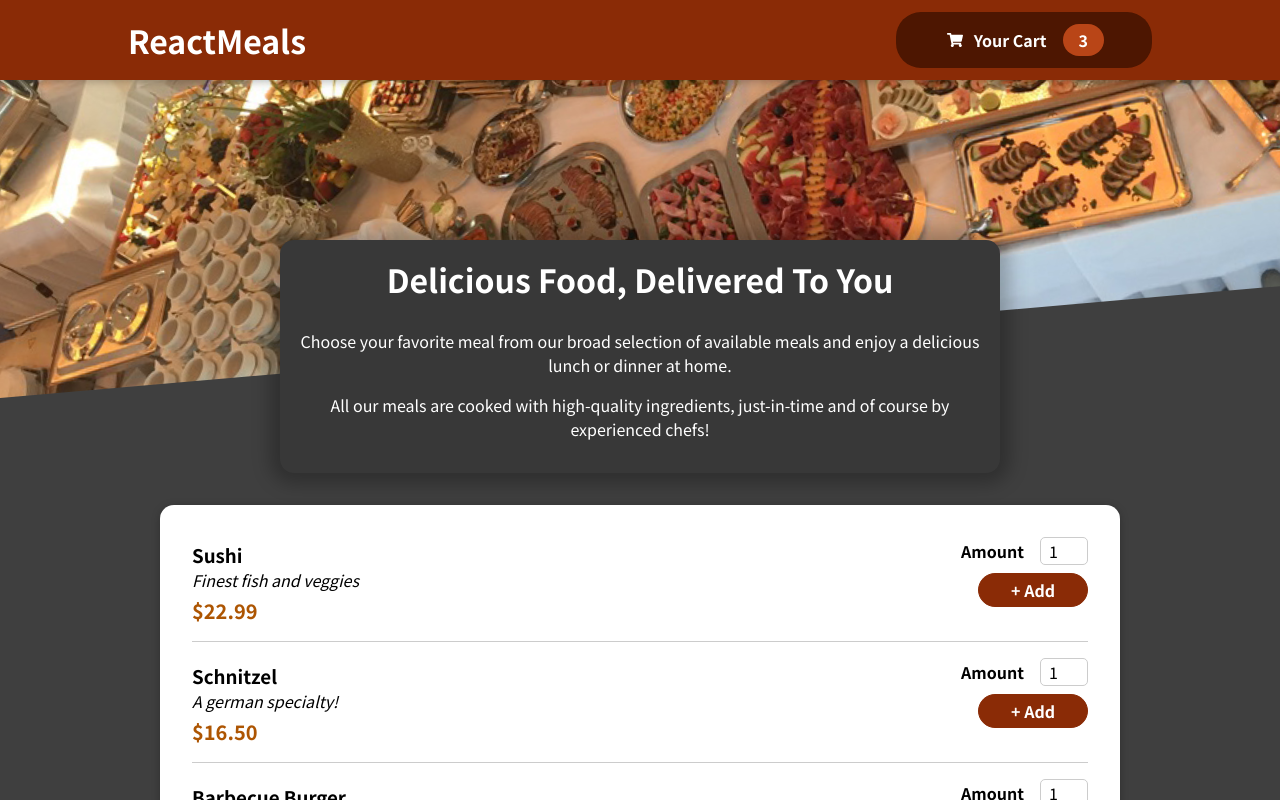
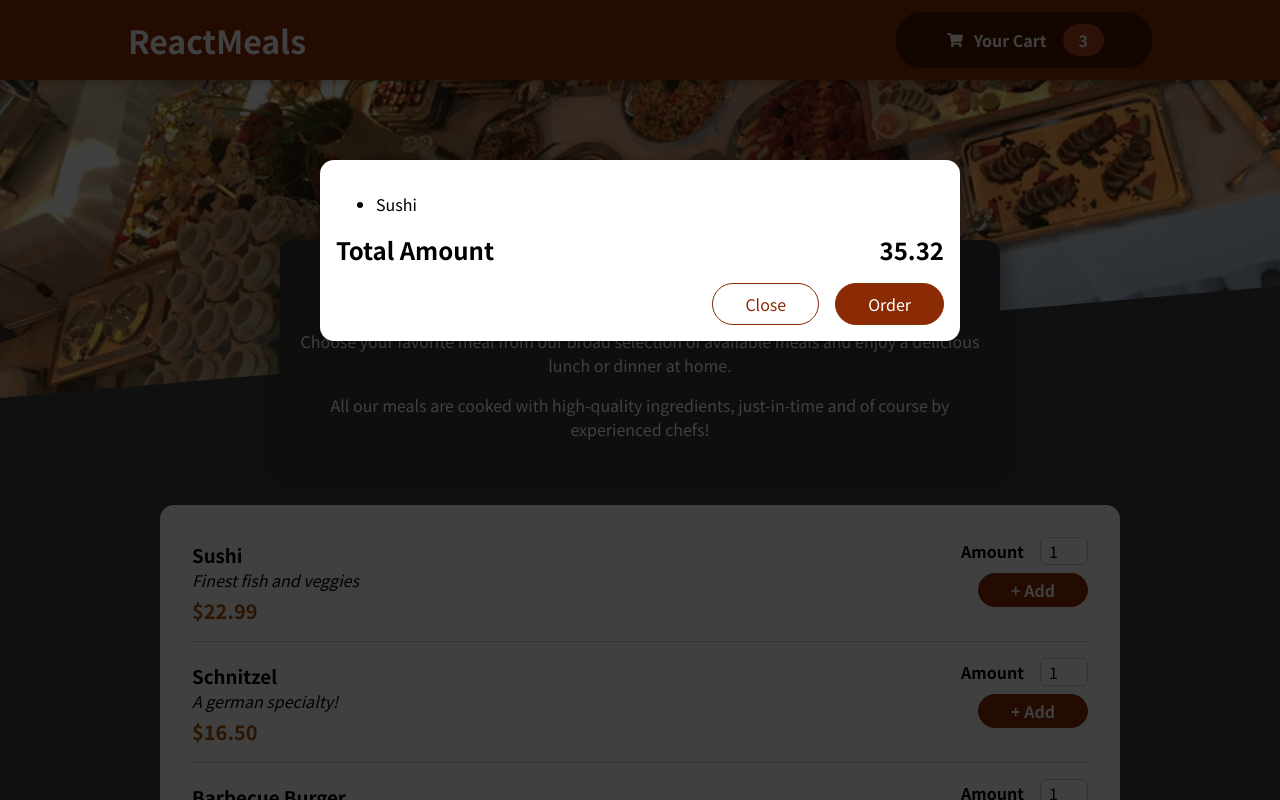
Before and after one commit to NishantDumbre/restaurant-website, a React (Create React App) app: page / in a window 1280 px wide. Shown: the top 800 px of the page. Built offline with nearby package versions, Linux system fonts and the light colour scheme.

Commit message:
Added moda and used React portals

```diff
--- a/public/index.html
+++ b/public/index.html
@@ -28,6 +28,8 @@
   </head>
   <body>
     <noscript>You need to enable JavaScript to run this app.</noscript>
+    <div id="modal"></div>
+    <div id="overlays"></div>
     <div id="root"></div>
     <!--
       This HTML file is a template.
--- a/src/App.js
+++ b/src/App.js
@@ -2,10 +2,12 @@
 
 import Header from './components/Layout/Header';
 import Meals from './components/Meals/Meals';
+import Cart from './components/Cart/Cart';
 
 function App() {
   return (
     <Fragment>
+      <Cart />
       <Header />
       <Meals />
     </Fragment>
--- /dev/null
+++ b/src/components/Cart/Cart.js
@@ -0,0 +1,28 @@
+import React from 'react'
+import classes from "./Cart.module.css"
+import Modal from '../UI/Modal'
+
+const Cart = () => {
+
+    const cartItems = [{id:1, name:'Sushi', amount:1, price:12.33}].map((item) =>{
+        return <li key={item.id} >{item.name}</li>
+    })
+
+  return (
+    <Modal>
+        <ul>
+        {cartItems}
+        </ul>
+        <div className={classes.total} >
+            <span>Total Amount</span>
+            <span>35.32</span>
+        </div>
+        <div className={classes.actions} >
+            <button type='click' className={classes['button--alt']}  >Close</button>
+            <button type='click' className={classes.button}  >Order</button>
+        </div>
+    </Modal>
+  )
+}
+
+export default Cart
--- /dev/null
+++ b/src/components/Cart/Cart.module.css
@@ -0,0 +1,46 @@
+.cart-items {
+    list-style: none;
+    margin: 0;
+    padding: 0;
+    max-height: 20rem;
+    overflow: auto;
+  }
+
+  .total {
+    display: flex;
+    justify-content: space-between;
+    align-items: center;
+    font-weight: bold;
+    font-size: 1.5rem;
+    margin: 1rem 0;
+  }
+
+  .actions {
+    text-align: right;
+  }
+
+  .actions button {
+    font: inherit;
+    cursor: pointer;
+    background-color: transparent;
+    border: 1px solid #8a2b06;
+    padding: 0.5rem 2rem;
+    border-radius: 25px;
+    margin-left: 1rem;
+  }
+
+  .actions button:hover,
+  .actions button:active {
+    background-color: #5a1a01;
+    border-color: #5a1a01;
+    color: white;
+  }
+
+  .actions .button--alt {
+    color: #8a2b06;
+  }
+
+  .actions .button {
+    background-color: #8a2b06;
+    color: white;
+  }
--- a/src/components/UI/Card.js
+++ b/src/components/UI/Card.js
@@ -1,7 +1,10 @@
 import classes from './Card.module.css';
 
-const Card = props => {
-  return <div className={classes.card}>{props.children}</div>
+const Card = (props) => {
+
+  const appliedClass =  classes.card + ' ' +  props.className
+
+  return <div className={appliedClass}>{props.children}</div>
 };
 
 export default Card;
--- /dev/null
+++ b/src/components/UI/Modal.js
@@ -0,0 +1,35 @@
+import React, {Fragment} from 'react'
+import ReactDOM, {createPortal} from 'react-dom'
+import classes from './Modal.module.css'
+import Card from './Card'
+
+const Backdrop = () => {
+  return (
+    <div className={classes.backdrop} ></div>
+  )
+}
+
+
+const ModalOverlay = (props) =>{
+    return(
+        <Card className={classes.modal}>
+            <div className={classes.content} >{props.children}</div>
+        </Card>
+    )
+}
+
+
+const Modal = (props) => {
+
+    const portalElement = document.getElementById('overlays')
+
+  return (
+    <Fragment>
+        {ReactDOM.createPortal(<Backdrop />, portalElement)}
+        {ReactDOM.createPortal(<ModalOverlay>{props.children}</ModalOverlay>, portalElement)}
+
+    </Fragment>
+  )
+}
+
+export default Modal
--- /dev/null
+++ b/src/components/UI/Modal.module.css
@@ -0,0 +1,40 @@
+.backdrop {
+    position: fixed;
+    top: 0;
+    left: 0;
+    width: 100%;
+    height: 100vh;
+    z-index: 20;
+    background-color: rgba(0, 0, 0, 0.75);
+  }
+
+  .modal {
+    position: fixed;
+    top: 20vh;
+    left: 5%;
+    width: 90%;
+    background-color: white;
+    padding: 1rem;
+    border-radius: 14px;
+    box-shadow: 0 2px 8px rgba(0, 0, 0, 0.25);
+    z-index: 30;
+    animation: slide-down 300ms ease-out forwards;
+  }
+
+  @media (min-width: 768px) {
+    .modal {
+      width: 40rem;
+      left: calc(50% - 20rem);
+    }
+  }
+
+  @keyframes slide-down {
+    from {
+      opacity: 0;
+      transform: translateY(-3rem);
+    }
+    to {
+      opacity: 1;
+      transform: translateY(0);
+    }
+  }
```
Also changed, not shown: src/store/CartProvider.js (added, +20 -0 lines).
